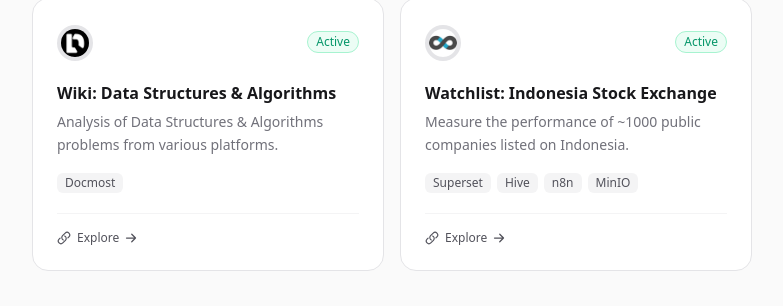
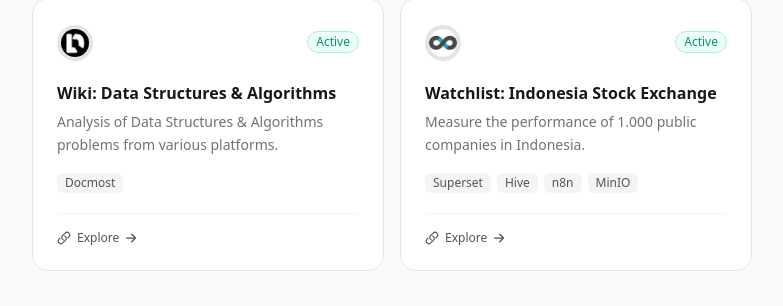
Before and after one commit to dadangeuy/jekyll, a Jekyll site: the page built from index.md, in a window 1280 px wide and 900 px high, scrolled down 305 px. Shown: the part 148-454 px from the top of the window, without its empty margins (248-1031 px from the left). Built offline with Jekyll 4.4.1, drawn with Linux system fonts in a browser that asks for light colours; nearby versions of some CDN libraries.

Commit message:
Update project description

```diff
--- a/_data/projects.yml
+++ b/_data/projects.yml
@@ -5,7 +5,7 @@
   stack: ['Docmost']
   url: 'https://wiki.rizaldi.org/share/z9f3lp8v5f/p/data-structures-and-algorithms-CutRTg0Fmn'
 - name: 'Watchlist: Indonesia Stock Exchange'
-  description: 'Measure the performance of ~1000 public companies listed on Indonesia.'
+  description: 'Measure the performance of 1.000 public companies in Indonesia.'
   status: active
   logo: '/assets/applications/apache-superset.ico'
   stack: ['Superset', 'Hive', 'n8n', 'MinIO']
```
